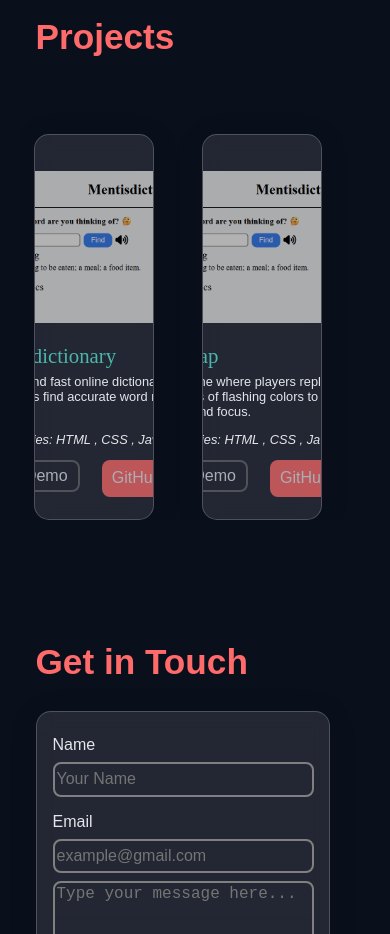
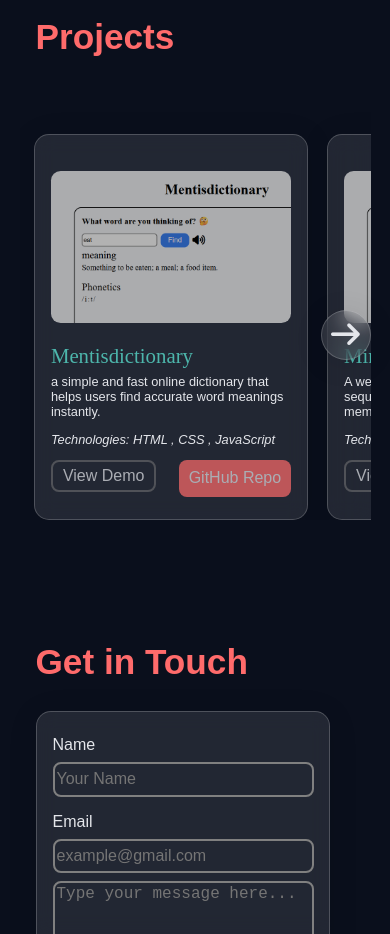
Before and after one commit to chetan208/portfolio, a plain HTML site: page index.html in a window 390 px wide. Shown: the part 2040-2974 px from the top of the page. Drawn offline with nearby package versions, Linux system fonts and the light colour scheme.

Commit message:
bug fixed project card shrinking

```diff
--- a/index.html
+++ b/index.html
@@ -224,11 +224,13 @@
                                 </div>
                             </div>
                         </div>
+
+                        <div class="circleglass arrow projectarrow hide">
+                        <i class="fa-solid fa-arrow-right arrowicon"></i>
+                    </div>
                     </div>
 
-                    <div class="circleglass arrow projectarrow hide">
-                        <i class="fa-solid fa-arrow-right arrowicon"></i>
-                    </div>
+
                 </div>
             </div>
 
--- a/style.css
+++ b/style.css
@@ -472,11 +472,12 @@ font-size:clamp(2rem,10vw,3rem);
     justify-content: center;
     flex-direction: column;
     align-items: center;
-    margin-right: 3rem;
+    margin-right: clamp(1.2rem,4vw,3rem);
     margin-top: 3rem;
     padding: 1rem;
     overflow: hidden;
     cursor: pointer;
+    flex-shrink: 0;
 }
 
 
```
